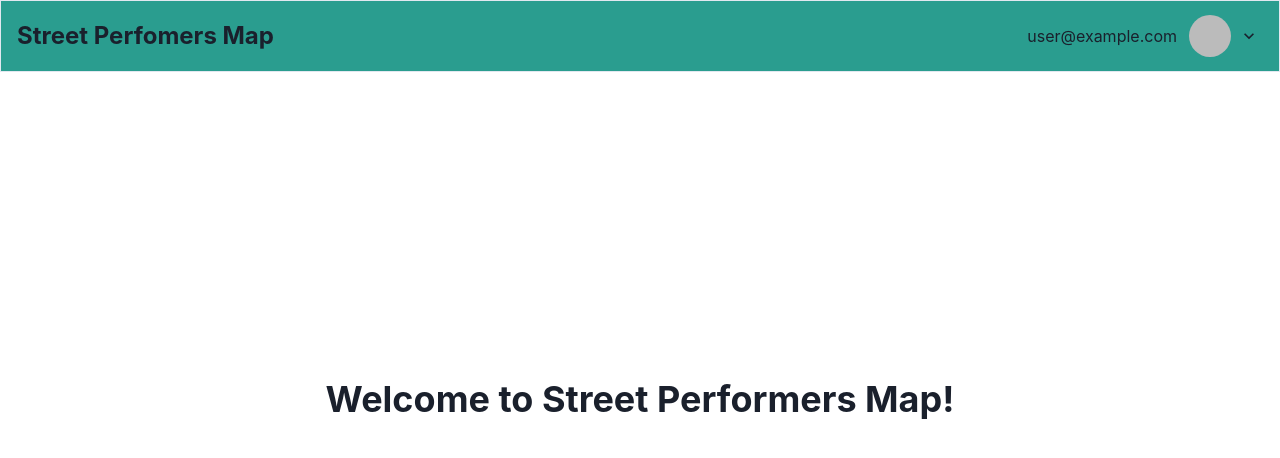
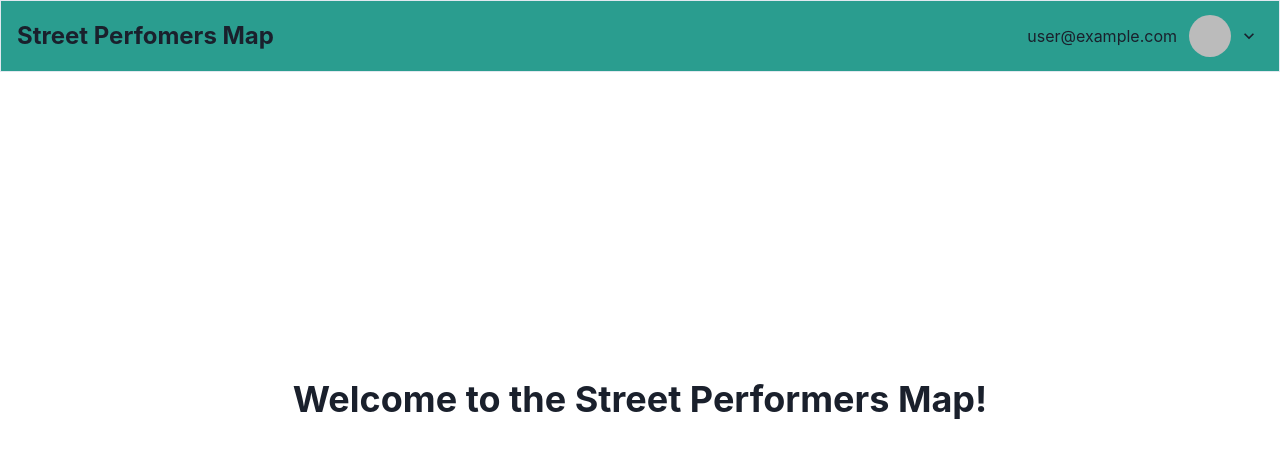
Before and after one commit to MohammedAK1991/Street-Perfomers-Map, a Next.js app in the folder client/: page / in a window 1280 px wide. Shown: the top 458 px of the page. Built offline with nearby package versions, Linux system fonts and the light colour scheme; no server answers; sample sign-in values are in the browser's storage.

Commit message:
final test

```diff
--- a/client/pages/index.tsx
+++ b/client/pages/index.tsx
@@ -26,7 +26,7 @@ export default function Home() {
       <Header />
 
       <Heading mx='auto' my='auto'>
-        Welcome to Street Performers Map!
+        Welcome to the Street Performers Map!
       </Heading>
     </Box>
   );
```
